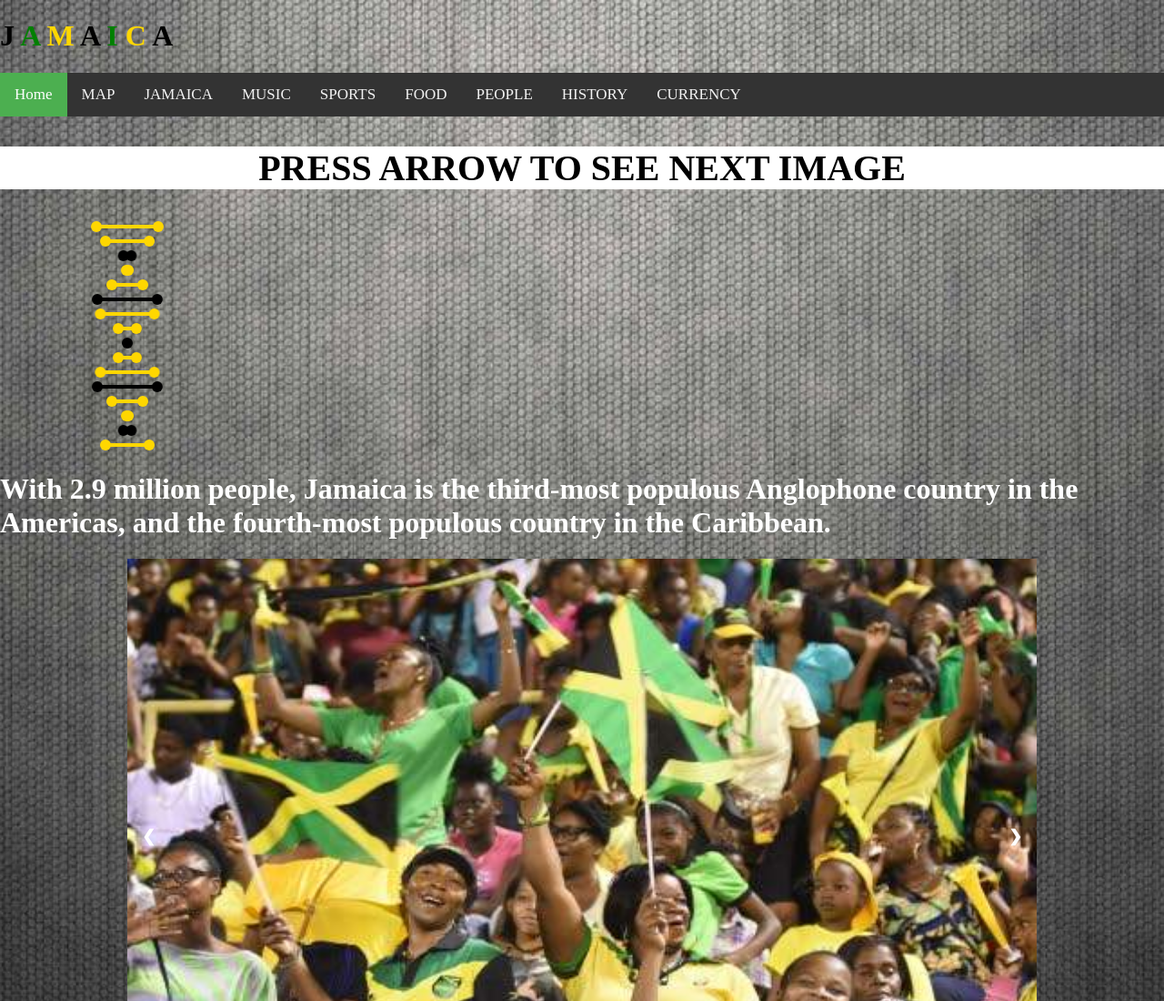
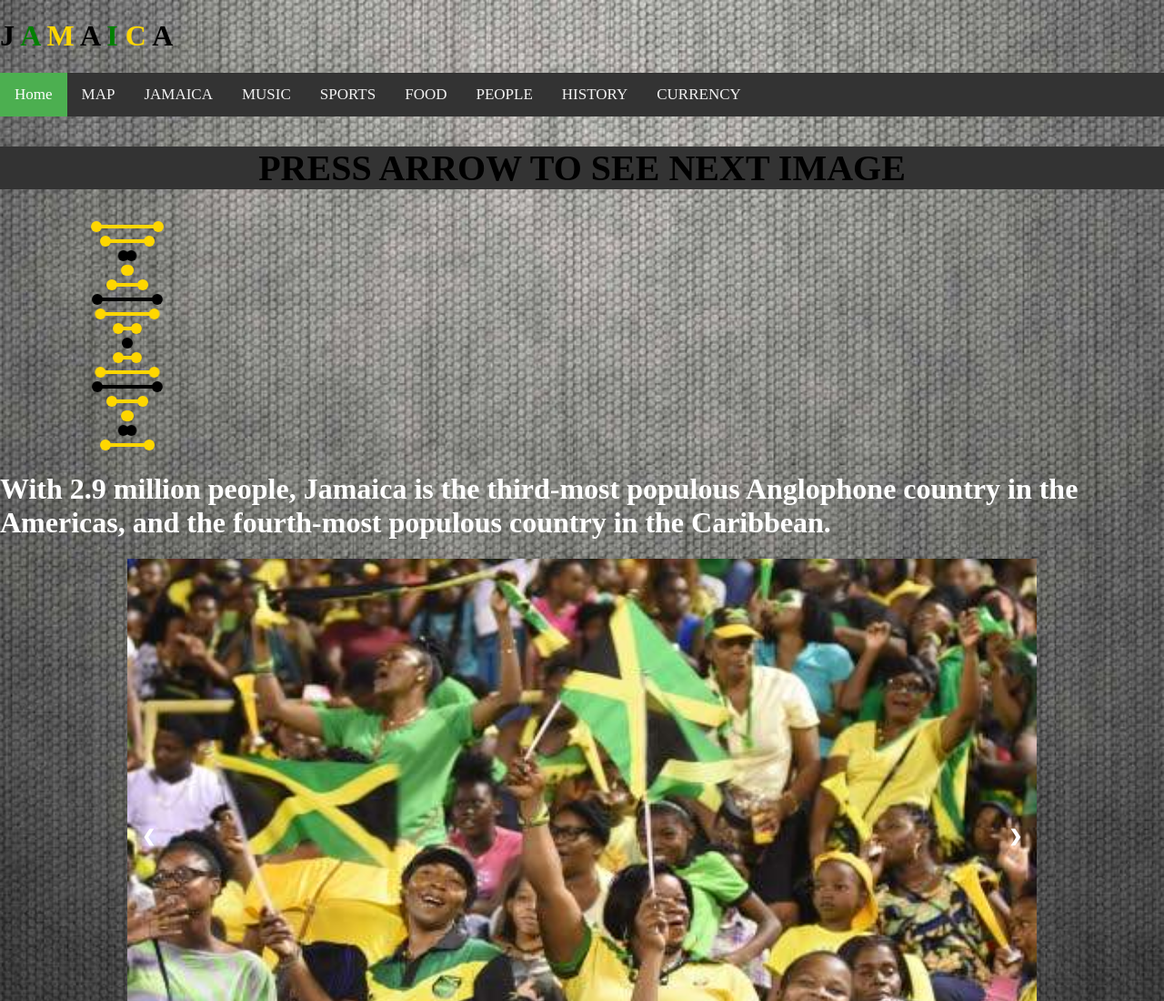
Before and after one commit to Kyles3281/MY-COUNTRY, a plain HTML site: page S.E4.html in a window 1280 px wide. Shown: the top 1100 px of the page at 91% size. Drawn offline with Linux system fonts and the light colour scheme.

Commit message:
Update S.E4.html

```diff
--- a/S.E4.html
+++ b/S.E4.html
@@ -167,7 +167,7 @@ img {vertical-align: middle;}
 <style type="text/css">
 .a{
 	font-size: 40px;
-	background-color: white;
+	background-color: #333;
 }
 </style>
 <!-- partial:index.partial.html -->
```
